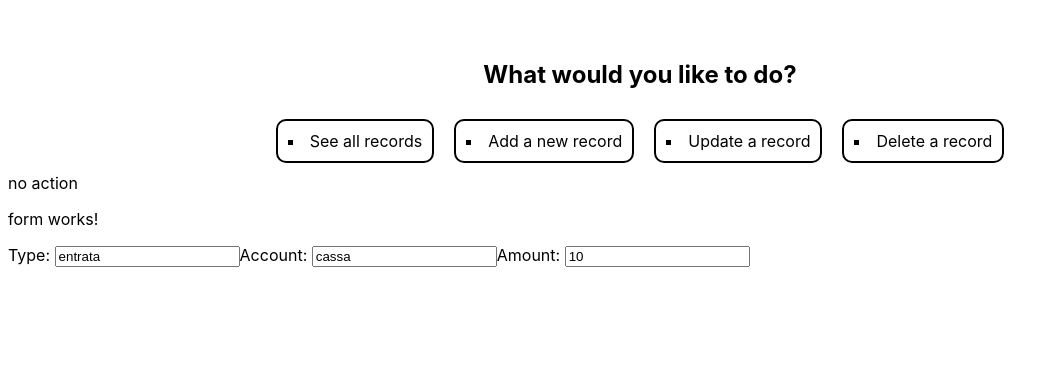
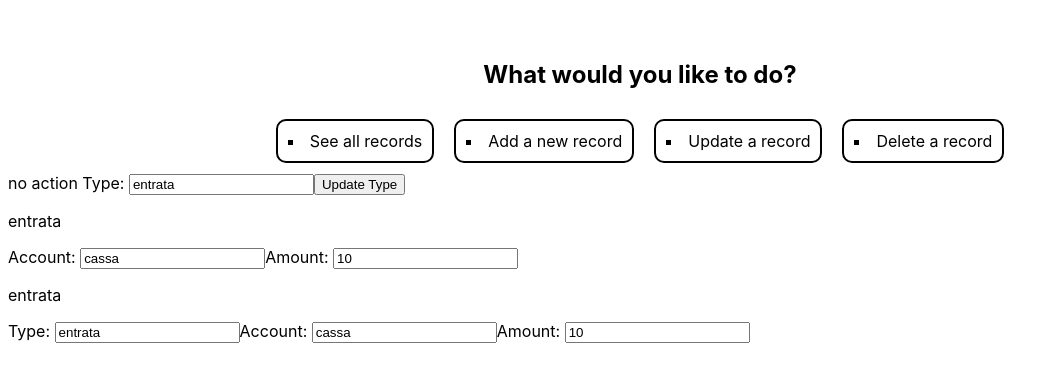
Before and after one commit to yorjofree/accounting-app-frontend, an Angular app: page /actionlist/post in a window 1280 px wide. Shown: the top 382 px of the page, without its empty margins (0-1059 px from the left). Built offline with nearby package versions, Linux system fonts and the light colour scheme.

Commit message:
used FormBuilder

```diff
--- a/src/app/form/form.component.html
+++ b/src/app/form/form.component.html
@@ -1,4 +1,15 @@
-<p>form works!</p>
 <app-type-field />
 <app-account-field />
 <app-amount-field />
+<p>{{ typeValue() }}</p>
+
+<form action="" [formGroup]="formGroup">
+    <label for="type">Type: </label>
+    <input id="type" type="text" formControlName="type">
+
+    <label for="account">Account: </label>
+    <input id="account" type="text" formControlName="account">
+
+    <label for="amount">Amount: </label>
+    <input id="amount" type="text" formControlName="amount">
+</form>
--- a/src/app/form/form.component.ts
+++ b/src/app/form/form.component.ts
@@ -1,14 +1,24 @@
-import { Component } from '@angular/core';
+import { Component, computed, inject, viewChild } from '@angular/core';
 import { TypeFieldComponent } from './type-field/type-field.component';
 import { AccountFieldComponent } from './account-field/account-field.component';
 import { AmountFieldComponent } from './amount-field/amount-field.component';
+import { FormBuilder, ReactiveFormsModule } from '@angular/forms';
 
 @Component({
   selector: 'app-form',
-  imports: [TypeFieldComponent, AccountFieldComponent, AmountFieldComponent],
+  imports: [TypeFieldComponent, AccountFieldComponent, AmountFieldComponent, ReactiveFormsModule],
   templateUrl: './form.component.html',
   styleUrl: './form.component.css'
 })
 export class FormComponent {
+  typeField = viewChild(TypeFieldComponent);
+  typeValue = computed(() => this.typeField()?.typeValue());
+  typeTest = 10;
 
+  formBuilder = inject(FormBuilder);
+  formGroup = this.formBuilder.group({
+    type: ['entrata'],
+    account: ['cassa'],
+    amount: [10.00]
+  });
 }
--- a/src/app/form/type-field/type-field.component.html
+++ b/src/app/form/type-field/type-field.component.html
@@ -1,2 +1,5 @@
 <label for="type">Type: </label>
 <input id="type" type="text" [formControl]="type">
+<button type="button" (click)="updateType()">Update Type</button>
+
+<p>{{ type.value }}</p>
--- a/src/app/form/type-field/type-field.component.ts
+++ b/src/app/form/type-field/type-field.component.ts
@@ -1,4 +1,4 @@
-import { Component } from '@angular/core';
+import { Component, signal } from '@angular/core';
 import { FormControl, ReactiveFormsModule } from '@angular/forms';
 
 @Component({
@@ -9,4 +9,10 @@ import { FormControl, ReactiveFormsModule } from '@angular/forms';
 })
 export class TypeFieldComponent {
   type = new FormControl('entrata');
+  typeValue = signal(this.type.value);
+
+  updateType() {
+    this.typeValue.set(this.type.value);
+    this.type.setValue('new value');
+  }
 }
```
